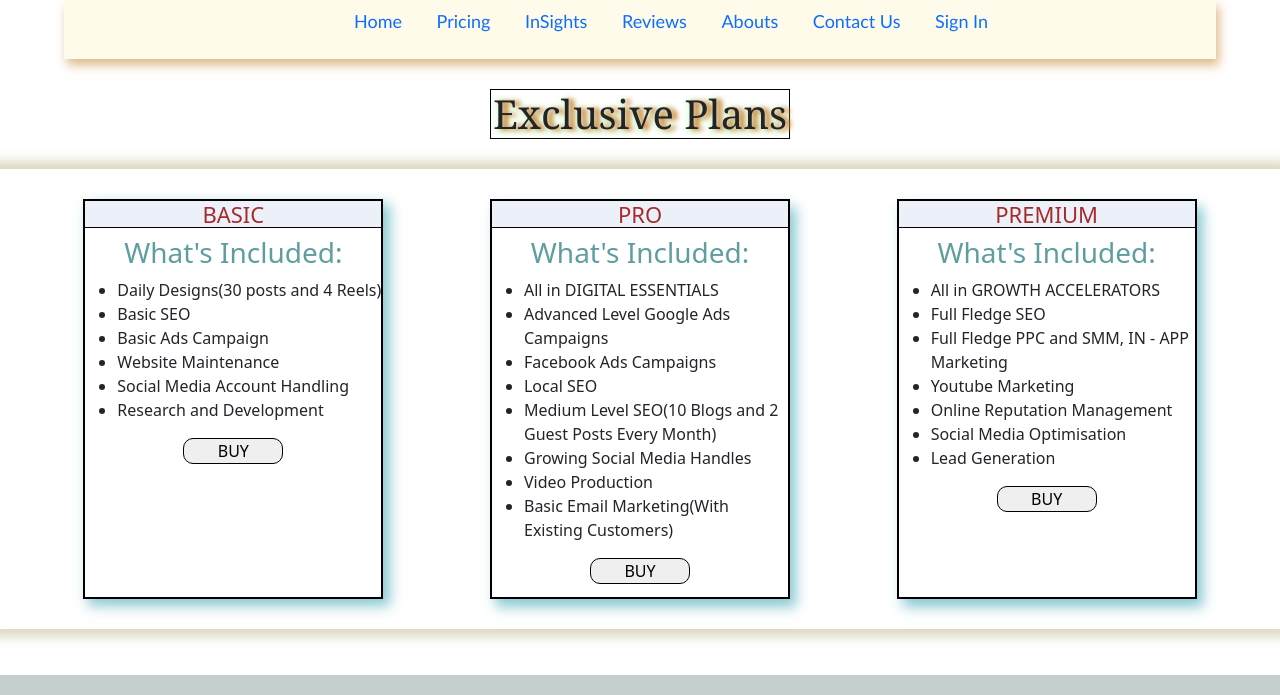
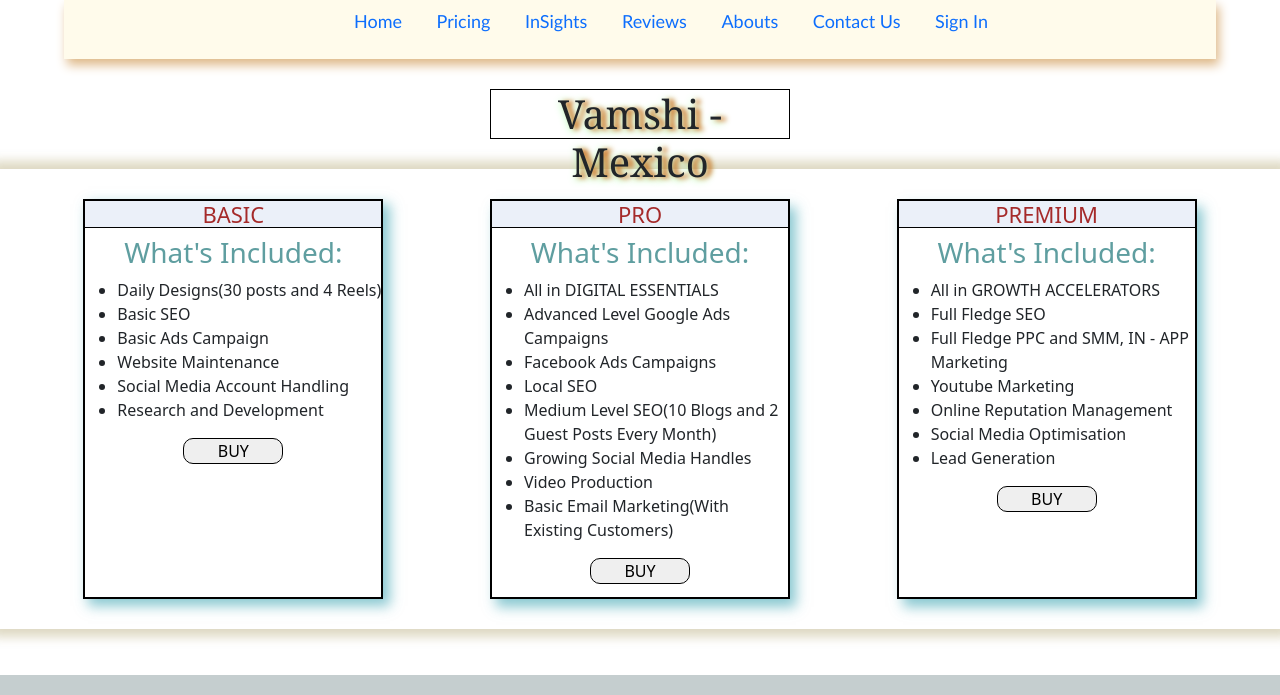
Before and after one commit to Cherpalli-Shiva/Webpage, a plain HTML site: page pricing.html in a window 1280 px wide. Shown: the top 695 px of the page. Drawn offline with nearby package versions, Linux system fonts and the light colour scheme.

Commit message:
Update pricing.html
Fourth-commit

```diff
--- a/pricing.html
+++ b/pricing.html
@@ -23,7 +23,7 @@
                 </li>
             </ul>
         </div>
-        <h1>Exclusive Plans</h1>
+        <h1>Vamshi - Mexico </h1>
         <div class="rate_plans">
             <div class="basic">
                 <h2>BASIC</h2>
```
